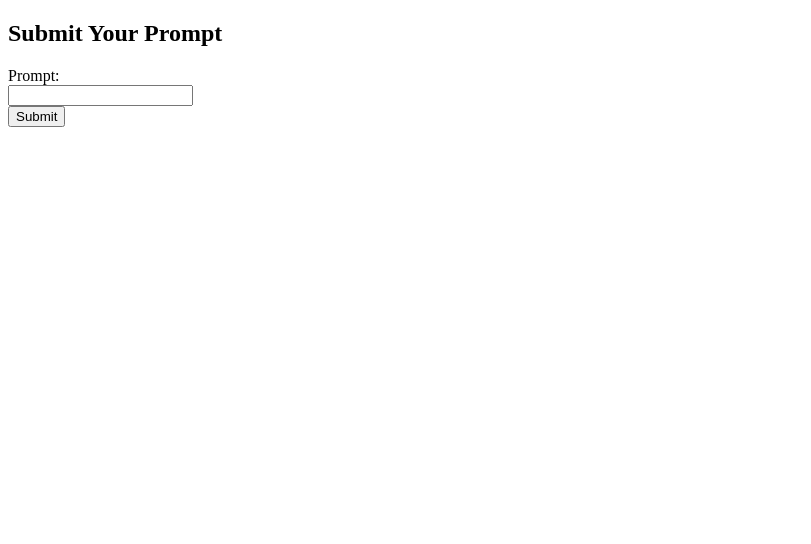
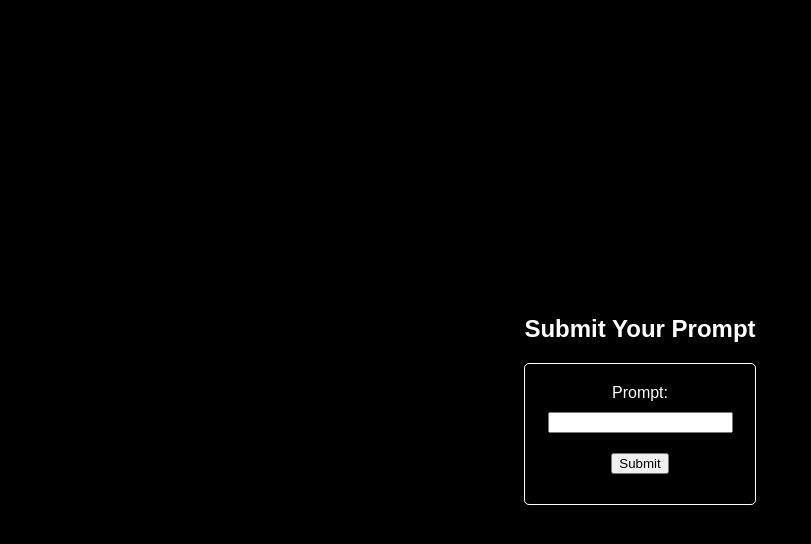
Before and after one commit to antfris/avlon.vec4, a website: page public/index.html in a window 1280 px wide. Shown: the whole page, without its empty margins (0-811 px from the left). Drawn offline with Linux system fonts and the light colour scheme.

Commit message:
adding files

```diff
--- a/public/index.html
+++ b/public/index.html
@@ -4,13 +4,36 @@
 <meta charset="UTF-8">
 <meta name="viewport" content="width=device-width, initial-scale=1.0">
 <title>Form Submission</title>
+<style>
+    body {
+        background-color: black;
+        color: white;
+        font-family: Arial, sans-serif;
+        display: flex;
+        justify-content: center;
+        align-items: center;
+        height: 100vh;
+        margin: 0;
+    }
+    form {
+        text-align: center;
+        border: 1px solid white;
+        padding: 20px;
+        border-radius: 5px;
+    }
+    input[type="text"], input[type="submit"] {
+        margin: 10px 0;
+    }
+</style>
 </head>
 <body>
+<div>
     <h2>Submit Your Prompt</h2>
     <form action="/prompt" method="post">
         <label for="prompt">Prompt:</label><br>
         <input type="text" id="prompt" name="prompt" required><br>
         <input type="submit" value="Submit">
     </form>
+</div>
 </body>
 </html>
```
Lines whose indentation alone changed are shown as unchanged.
